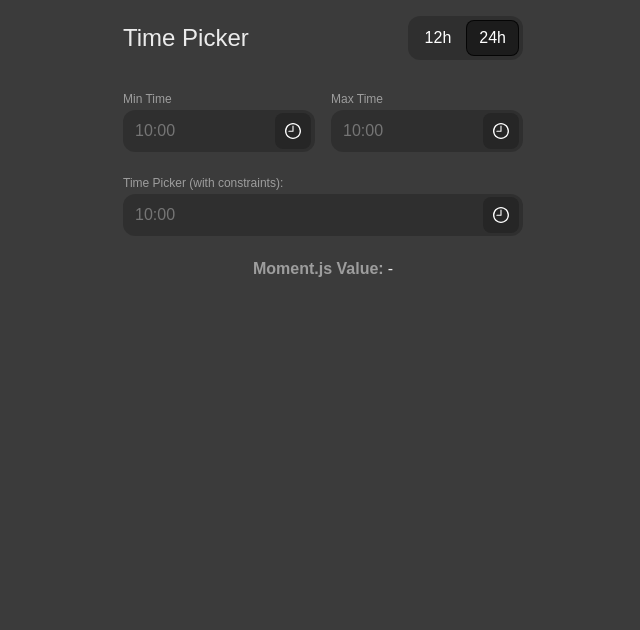
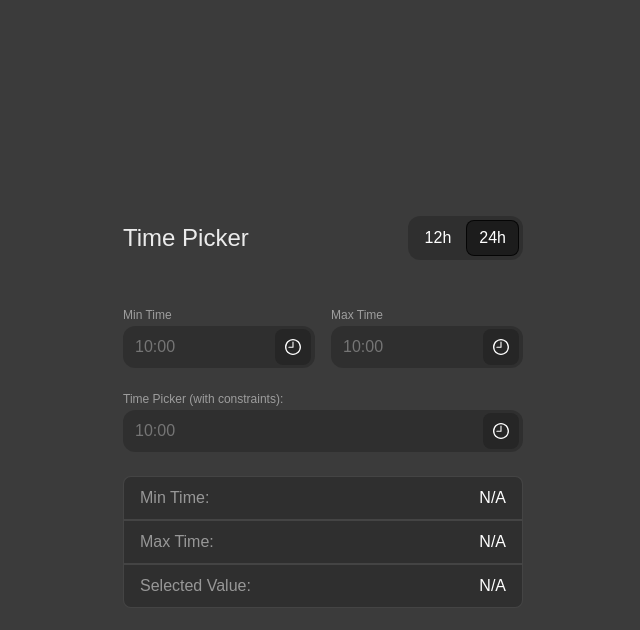
Before and after one commit to soooji/react-masked-input-time-picker, a React (Create React App) app: page / in a window 1280 px wide. Shown: the top 630 px of the page, without its empty margins (317-957 px from the left). Built offline with nearby package versions, Linux system fonts and the light colour scheme.

Commit message:
add more functionalities to the min and max time

```diff
--- a/src/App.tsx
+++ b/src/App.tsx
@@ -18,18 +18,6 @@ const TIMING_FORMAT_OPTIONS: SelectOption<TimingFormatType>[] = [
     label: "24h",
   },
 ];
-
-const ResultContainer = styled.div`
-  display: flex;
-  flex-direction: row;
-  font-weight: 300;
-  color: rgba(255, 255, 255, 0.9);
-  b {
-    color: rgba(255, 255, 255, 0.5);
-    margin-right: 4px;
-  }
-`;
-
 const InputLabel = styled.div`
   font-size: 12px;
   color: rgba(255, 255, 255, 0.5);
@@ -49,6 +37,30 @@ const FlexContainer = styled.div<{ width?: string }>`
   }
 `;
 
+const CalendarLikeTimeCard = styled.div`
+  display: flex;
+  flex-direction: column;
+  border-radius: 8px;
+  background-color: rgba(0, 0, 0, 0.2);
+  border: 1px solid rgba(255, 255, 255, 0.1);
+  width: 100%;
+  > hr {
+    width: 100%;
+    margin: 0;
+    border: 1px solid rgba(255, 255, 255, 0.1);
+  }
+  > div {
+    padding: 12px 16px;
+    display: flex;
+    flex-direction: row;
+    align-items: center;
+    justify-content: space-between;
+    > span {
+      color: rgba(255, 255, 255, 0.5);
+    }
+  }
+`;
+
 const PageTitle = styled.h1`
   font-size: 24px;
   font-weight: 500;
@@ -64,11 +76,34 @@ export default function App() {
   const [minTime, setMinTime] = useState<Moment>();
   const [maxTime, setMaxTime] = useState<Moment>();
 
+  const onChangeMinTime = (newMinTime: Moment | undefined) => {
+    if ((!newMinTime && !minTime) || newMinTime?.isSame(minTime)) {
+      return;
+    }
+    if (newMinTime && selectedTime?.isBefore(newMinTime)) {
+      setSelectedTime(undefined);
+    }
+    setMinTime(newMinTime);
+    if (newMinTime && maxTime && newMinTime.isSameOrAfter(maxTime)) {
+      setMaxTime(undefined);
+    }
+  };
+
+  const onChangeMaxTime = (newMaxTime: Moment | undefined) => {
+    if ((!newMaxTime && !maxTime) || newMaxTime?.isSame(maxTime)) {
+      return;
+    }
+    if (newMaxTime && selectedTime?.isAfter(newMaxTime)) {
+      setSelectedTime(undefined);
+    }
+    setMaxTime(newMaxTime);
+  };
+
   return (
     <Container className="App">
-      <Toaster />
+      <Toaster position="bottom-center" />
 
-      <FlexContainer width="400px">
+      <FlexContainer style={{ marginBottom: "16px" }}>
         <PageTitle>Time Picker</PageTitle>
 
         <InlineSelect
@@ -79,18 +114,12 @@ export default function App() {
         />
       </FlexContainer>
 
-      <FlexContainer width="400px">
+      <FlexContainer>
         <div>
           <InputLabel>Min Time</InputLabel>
           <TimePicker
             value={minTime}
-            onChange={(newMinTime) => {
-              if ((!newMinTime && !minTime) || newMinTime?.isSame(minTime))
-                return;
-              setSelectedTime(undefined);
-              setMinTime(newMinTime);
-              setMaxTime(undefined);
-            }}
+            onChange={onChangeMinTime}
             timingFormat={timingFormat.value}
           />
         </div>
@@ -100,18 +129,13 @@ export default function App() {
           <TimePicker
             value={maxTime}
             minTime={minTime ? minTime.clone().add(1, "minute") : undefined}
-            onChange={(newMaxTime) => {
-              if ((!newMaxTime && !maxTime) || newMaxTime?.isSame(maxTime))
-                return;
-              setSelectedTime(undefined);
-              setMaxTime(newMaxTime);
-            }}
+            onChange={onChangeMaxTime}
             timingFormat={timingFormat.value}
           />
         </div>
       </FlexContainer>
 
-      <FlexContainer width="400px">
+      <FlexContainer>
         <div>
           <InputLabel>Time Picker (with constraints):</InputLabel>
           <TimePicker
@@ -138,10 +162,22 @@ export default function App() {
         </div>
       </FlexContainer>
 
-      <ResultContainer>
-        <b>Moment.js Value:</b>{" "}
-        {selectedTime ? selectedTime.format("YYYY-MM-DD HH:mm:ss") : "-"}
-      </ResultContainer>
+      <CalendarLikeTimeCard>
+        <div>
+          <span>Min Time:</span>
+          {minTime ? minTime.format("YYYY-MM-DD HH:mm:ss") : "N/A"}
+        </div>
+        <hr />
+        <div>
+          <span>Max Time:</span>
+          {maxTime ? maxTime.format("YYYY-MM-DD HH:mm:ss") : "N/A"}
+        </div>
+        <hr />
+        <div>
+          <span>Selected Value:</span>
+          {selectedTime ? selectedTime.format("YYYY-MM-DD HH:mm:ss") : "N/A"}
+        </div>
+      </CalendarLikeTimeCard>
     </Container>
   );
 }
--- a/src/TimePicker.tsx
+++ b/src/TimePicker.tsx
@@ -40,6 +40,19 @@ export const TimePicker: FC<TimePickerProps> = ({
   maxTime = moment().endOf("day"),
   onChange,
 }) => {
+  // FIxing passed time constraints not to have seconds
+  const timeConstraintsWithoutSeconds = useMemo(
+    () => ({
+      minTime: minTime
+        ? moment(`${minTime.hour()}:${minTime.minute()}:00`, "H:mm:ss")
+        : undefined,
+      maxTime: maxTime
+        ? moment(`${maxTime.hour()}:${maxTime.minute()}:00`, "H:mm:ss")
+        : undefined,
+    }),
+    [minTime, maxTime]
+  );
+
   // Configs
   const momentFormat = useMemo(
     () => (timingFormat === "12h" ? "hh:mm a" : "HH:mm"),
@@ -73,7 +86,7 @@ export const TimePicker: FC<TimePickerProps> = ({
     if (isSameTimeAsValue(momentValue)) {
       return;
     }
-    onChange?.(momentValue);
+    onChange?.(momentValue?.clone()?.set("seconds", 0));
   };
 
   // Effects
@@ -92,9 +105,9 @@ export const TimePicker: FC<TimePickerProps> = ({
       timeInputValue
         ? moment(timeInputValue, momentFormat)
         : defaultTimeForSuggestions,
-      { minTime, maxTime }
+      timeConstraintsWithoutSeconds
     );
-  }, [timeInputValue, momentFormat, minTime, maxTime]);
+  }, [timeInputValue, momentFormat, timeConstraintsWithoutSeconds, maxTime]);
 
   const onSelectSuggestedTime = (timeOption: Moment) => {
     setIsDropDownOpen(false);
@@ -108,8 +121,16 @@ export const TimePicker: FC<TimePickerProps> = ({
     }
     const momentValue = moment(timeValue, momentFormat);
     const isInMinMaxRange =
-      (!minTime || momentValue.isSameOrAfter(minTime, "minute")) &&
-      (!maxTime || momentValue.isSameOrBefore(maxTime, "minute"));
+      (!timeConstraintsWithoutSeconds.minTime ||
+        momentValue.isSameOrAfter(
+          timeConstraintsWithoutSeconds.minTime,
+          "minute"
+        )) &&
+      (!timeConstraintsWithoutSeconds.maxTime ||
+        momentValue.isSameOrBefore(
+          timeConstraintsWithoutSeconds.maxTime,
+          "minute"
+        ));
     return isInMinMaxRange;
   };
 
--- a/src/components.tsx
+++ b/src/components.tsx
@@ -4,10 +4,16 @@ export const Container = styled.div`
   display: flex;
   align-items: center;
   flex-direction: column;
+  justify-content: center;
   gap: 24px;
+  width: 100%;
+  max-width: 400px;
+  margin: auto;
+  min-height: 100vh;
   &,
   * {
     color: white;
+    box-sizing: border-box;
   }
 `;
 
--- a/src/utils.ts
+++ b/src/utils.ts
@@ -121,14 +121,16 @@ export const getTimeSelectionSuggestions = (
   const sameHourOptions = [];
   const startTime = roundUpTimeToNearestHalfHour(
     minTime ? moment.max(time, minTime) : time
-  );
-  const endTime = moment.min(
-    ...[
-      moment().endOf("day"),
-      startTime.clone().add(3, "h"),
-      ...(maxTime ? [maxTime] : []),
-    ]
-  );
+  ).set("seconds", 0);
+  const endTime = moment
+    .min(
+      ...[
+        moment().endOf("day"),
+        startTime.clone().add(3, "h"),
+        ...(maxTime ? [maxTime] : []),
+      ]
+    )
+    .set("seconds", 0);
   const intervalMinutes = 30;
   for (
     let timeOption = startTime;
```
